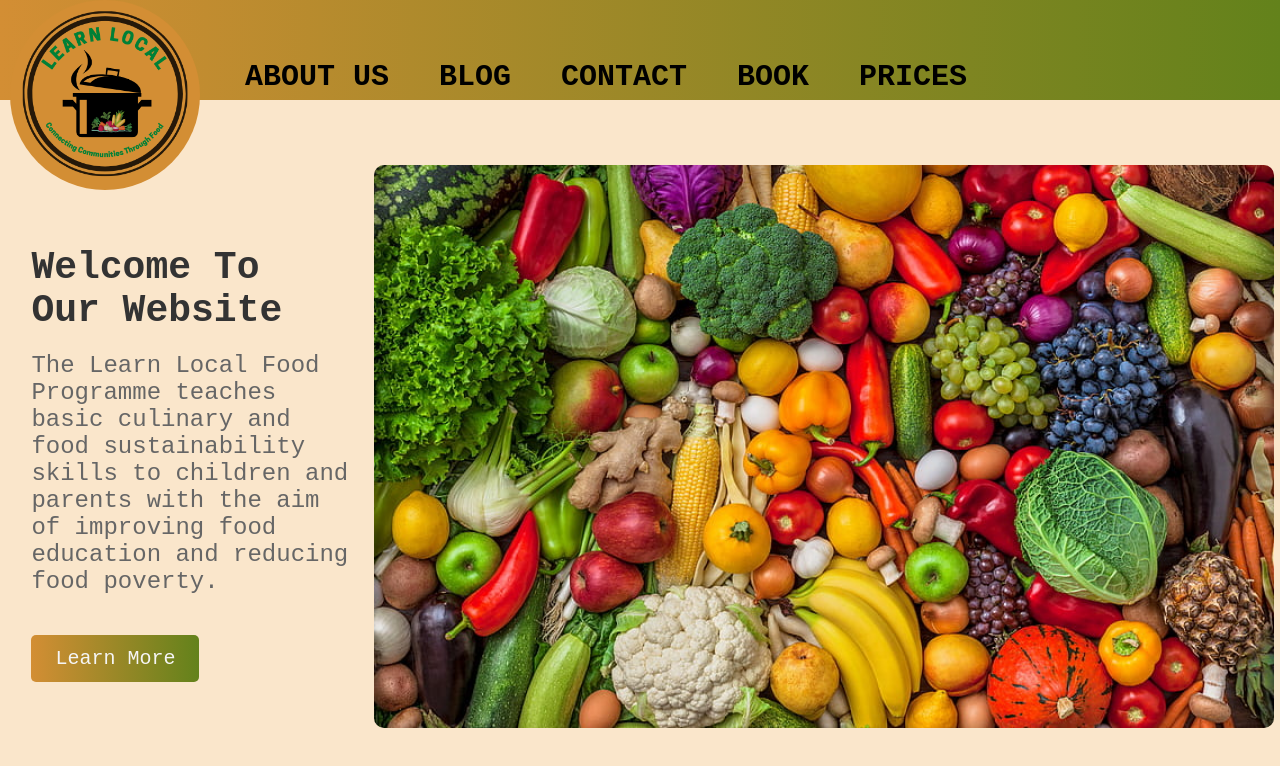
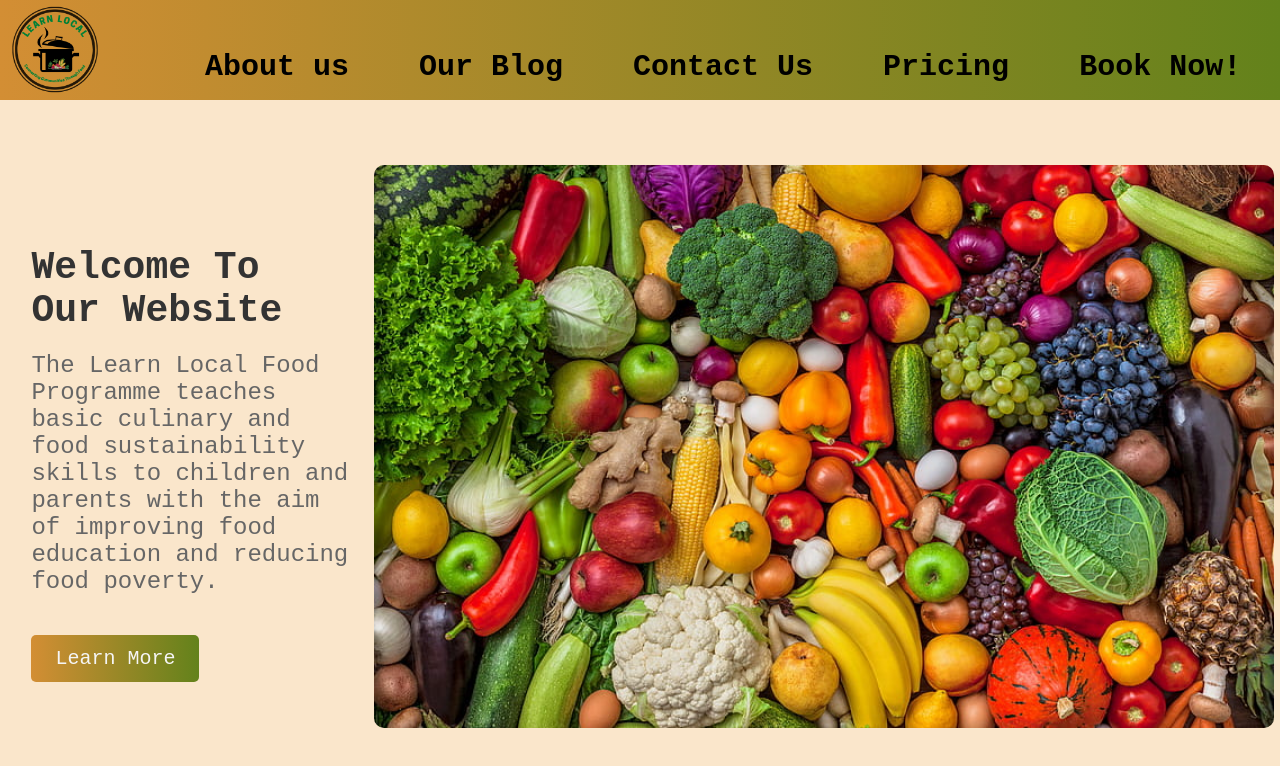
Before and after one commit to faitholopade/Learn-Local, a React (Create React App) app in the folder frontend/: page /about in a window 1280 px wide. Shown: the top 766 px of the page. Built offline with nearby package versions, Linux system fonts and the light colour scheme.

Commit message:
changes to logo placement

```diff
--- a/frontend/src/components/Navbar.js
+++ b/frontend/src/components/Navbar.js
@@ -2,40 +2,42 @@ import React from 'react'
 import logo from '../assets/Logo.png';
 import '../styles/Navbar.css';
 import {Link} from 'react-router-dom';
+
 function Navbar() {
-    const logoContainerStyles = {
-        borderRadius: '50%',
-        background: '#d38e34',
-        width: '190px',
-        height: '190px',
-        marginRight: '20px', // Add some right margin to separate it from the Links
-        marginTop: '0px',
-        marginLeft:'10px',
-        overflow: 'hidden', // Ensure the logo stays within the circular container
-      };
+    // const logoContainerStyles = {
+    //     // borderRadius: '50%',
+    //     background: '#d38e34',
+    //     width: '190px',
+    //     height: '190px',
+    //     marginRight: '20px', // Add some right margin to separate it from the Links
+    //     marginTop: '0px',
+    //     marginLeft:'10px',
+    //     overflow: 'hidden', // Ensure the logo stays within the circular container
+    //   };
     const logoStyles = {
-        height: '290px',
-        width: '290px',
-        marginRight: '20px',
-        marginLeft: '-75px',
-        marginTop: '-120px',
+        height: '160px',
+        width: '160px',
+        marginRight: '10px',
+        marginLeft: '-50px',
+        marginTop: '-95px',
+        padding: '5px'
     };
 
 
     return (
         <div className="navbar">
             {/*logo stays within the container, connect the logo to the home page */ }
-            <div style={logoContainerStyles}>
+            <div>
                 <Link to="/">
                     <img src={logo} alt="Logo" style={logoStyles} />
                 </Link>
             </div>
             {/*routes to all pages*/}
-            <div className="Link"><Link to="/About">ABOUT US</Link></div>
-            <div className="Link"><Link to="/Blog">BLOG</Link></div>
-            <div className="Link"><Link to="/Contact">CONTACT</Link></div>
-            <div className="Link"><Link to="/Book">BOOK</Link></div>
-            <div className="Link"><Link to="/Prices">PRICES</Link></div>
+            <div className="Link"><Link to="/About">About us</Link></div>
+            <div className="Link"><Link to="/Blog">Our Blog</Link></div>
+            <div className="Link"><Link to="/Contact">Contact Us</Link></div>
+            <div className="Link"><Link to="/Prices">Pricing</Link></div>
+            <div className="Link"><Link to="/Book">Book Now!</Link></div>
         </div>
     );
 }
--- a/frontend/src/styles/Navbar.css
+++ b/frontend/src/styles/Navbar.css
@@ -1,16 +1,21 @@
-
 
 .navbar {
     width: 100%;       /*fixed width prevents position change when minimising windows*/
     height: 100px;
-    background:linear-gradient(90deg, #d38e34, #63821b);;
+    background:linear-gradient(90deg, #d38e34, #63821b);
     display: flex;
     flex-direction: row;
     font-family: 'Gill Sans', sans-serif;
     font-size: 30px;
     font-weight: bold;
+  }
 
-  }
+.Link {
+  align-self: center;
+  height: 120px;
+  margin: 10px;
+}
+
 .Link:hover{
   transform: scale(1.1);
 }
@@ -27,7 +32,6 @@
 
   }
 
-
   @media only screen and (max-width: 900px) {
     .navbar a {
       display: none;                            /* make contents disappear when window size is minimised to a certain point*/
```
